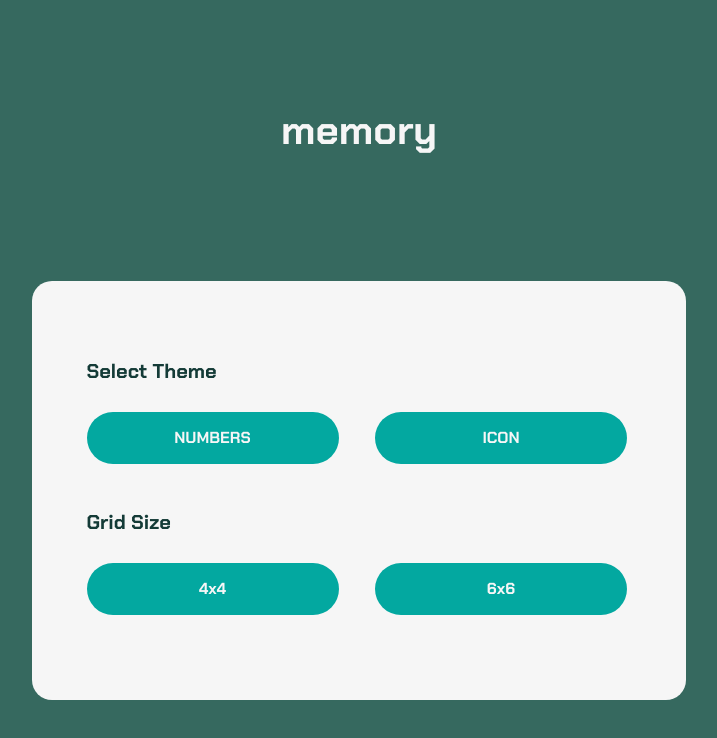
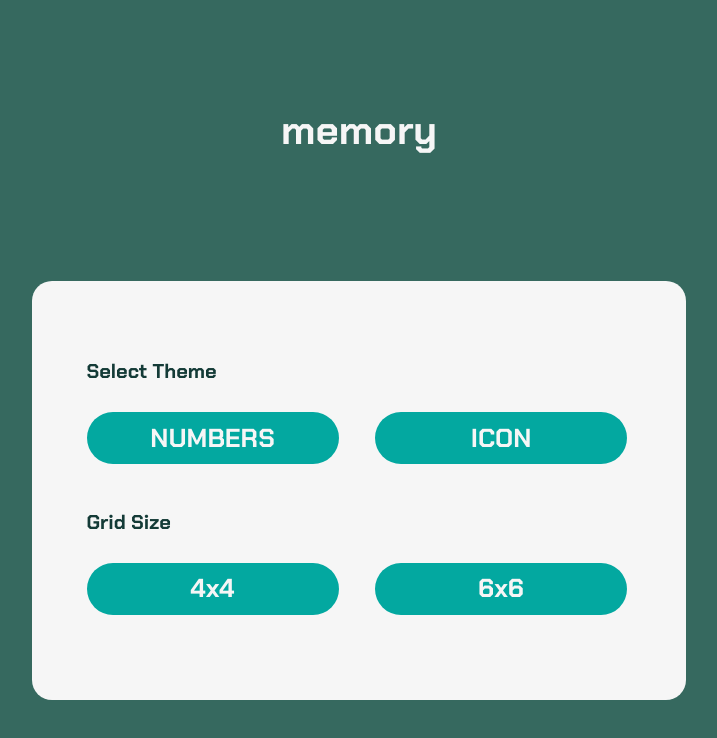
Before and after one commit to AlexanderMatveev2908/next-memory-game, a Next.js app: page / in a window 1280 px wide. Shown: the top 738 px of the page, without its empty margins (281-998 px from the left). Built offline with nearby package versions, Linux system fonts and the light colour scheme.

Commit message:
start main btn submit choice user

```diff
--- a/src/app/components/Home/OptUserChoice.tsx
+++ b/src/app/components/Home/OptUserChoice.tsx
@@ -15,7 +15,9 @@ const OptUserChoice: FC = () => {
   return (
     <OptUserChoiceStyled className="w-full grid grid-cols-1">
       <div className="w-full flex justify-center h-fit">
-        <Txt {...{ txt: "memory", $fsz: "var(--h__xl)" }} />
+        <Txt
+          {...{ txt: "memory", $fsz: "var(--h__xl)", $clr: "var(--white_1)" }}
+        />
       </div>
 
       <OptUserChoiceForm />
--- a/src/app/components/Home/fragments/Form/Styled.tsx
+++ b/src/app/components/Home/fragments/Form/Styled.tsx
@@ -4,12 +4,12 @@ import { resp } from "@/core/lib/style";
 import styled from "styled-components";
 
 export const OptUserChoiceFormStyled = styled.div`
+  background: var(--white_1);
   padding: 40px 25.5px;
-  background: var(--white_1);
   border-radius: 10px;
 
   ${resp("md")} {
+    padding: 75px 54.5px;
     border-radius: 20px;
-    padding: 75px 54.5px;
   }
 `;
--- a/src/features/optUserChoice/components/RowChoiceUser/RowChoiceUser.tsx
+++ b/src/features/optUserChoice/components/RowChoiceUser/RowChoiceUser.tsx
@@ -13,7 +13,7 @@ const RowChoiceUser: FC<PropsType> = ({ el }) => {
   return (
     <RowChoiceUserStyled className="w-full grid grid-cols-1">
       <div className="w-full flex justify-start">
-        <label className="label">{el.label}</label>
+        <span className="label">{el.label}</span>
       </div>
 
       <div className="row_btns grid grid-cols-2">
--- a/src/features/optUserChoice/components/RowChoiceUser/Styled.tsx
+++ b/src/features/optUserChoice/components/RowChoiceUser/Styled.tsx
@@ -7,7 +7,7 @@ export const RowChoiceUserStyled = styled.div`
   gap: 8px;
 
   .label {
-    font-size: var(--h__sm);
+    font-size: var(--h__xs);
     font-weight: 700;
     color: var(--green_4);
   }
--- a/src/shared/components/buttons/Styled.tsx
+++ b/src/shared/components/buttons/Styled.tsx
@@ -12,12 +12,16 @@ export const BtnChoiceStyled = styled.div`
 
   span {
     color: var(--white_1);
-    font-size: var(--h__sm);
+    font-size: var(--h__xs);
     font-weight: 700;
   }
 
   ${resp("md")} {
     width: 252px;
     height: 52px;
+
+    span {
+      font-size: var(--btn__md);
+    }
   }
 `;
--- a/src/styles/globals.css
+++ b/src/styles/globals.css
@@ -1,6 +1,7 @@
 @import "tailwindcss";
 :root {
-  --h__sm: 16px;
+  --h__xs: 15px;
+  --h__sm: 18px;
   --h__md: 20px;
   --h__lg: 32px;
   --h__xl: 40px;
@@ -8,6 +9,13 @@
   --btn__sm: 20px;
   --btn__md: 26px;
   --btn__lg: 32px;
+}
+
+.txt_h__xs {
+  font-size: var(--h__xs);
+  line-height: 125%;
+  letter-spacing: 0;
+  font-weight: 700;
 }
 
 .txt_h__sm {
--- a/src/styles/tokens/txt.scss
+++ b/src/styles/tokens/txt.scss
@@ -1,6 +1,7 @@
 $sizes: (
   h: (
-    sm: 16px,
+    xs: 15px,
+    sm: 18px,
     md: 20px,
     lg: 32px,
     xl: 40px,
```
